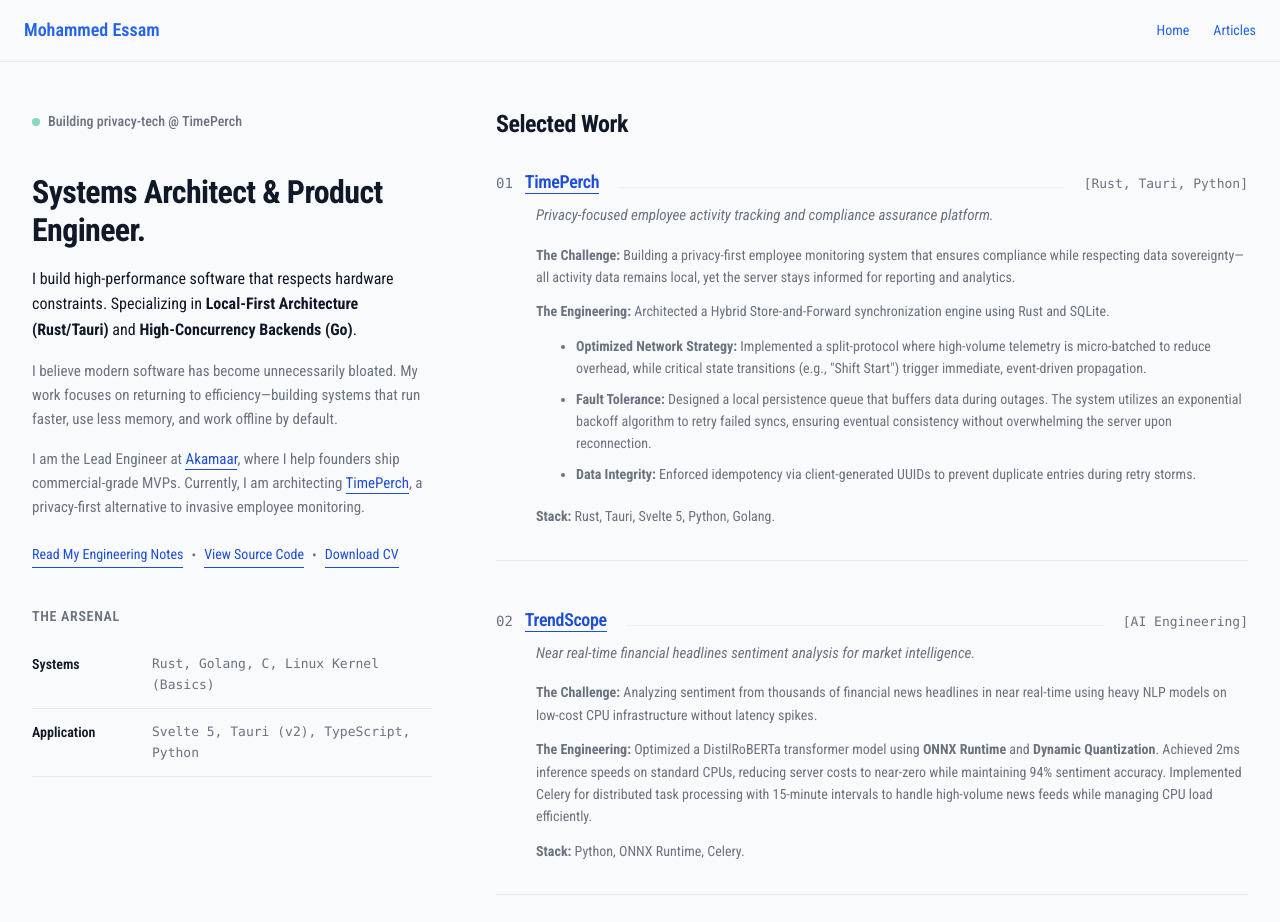
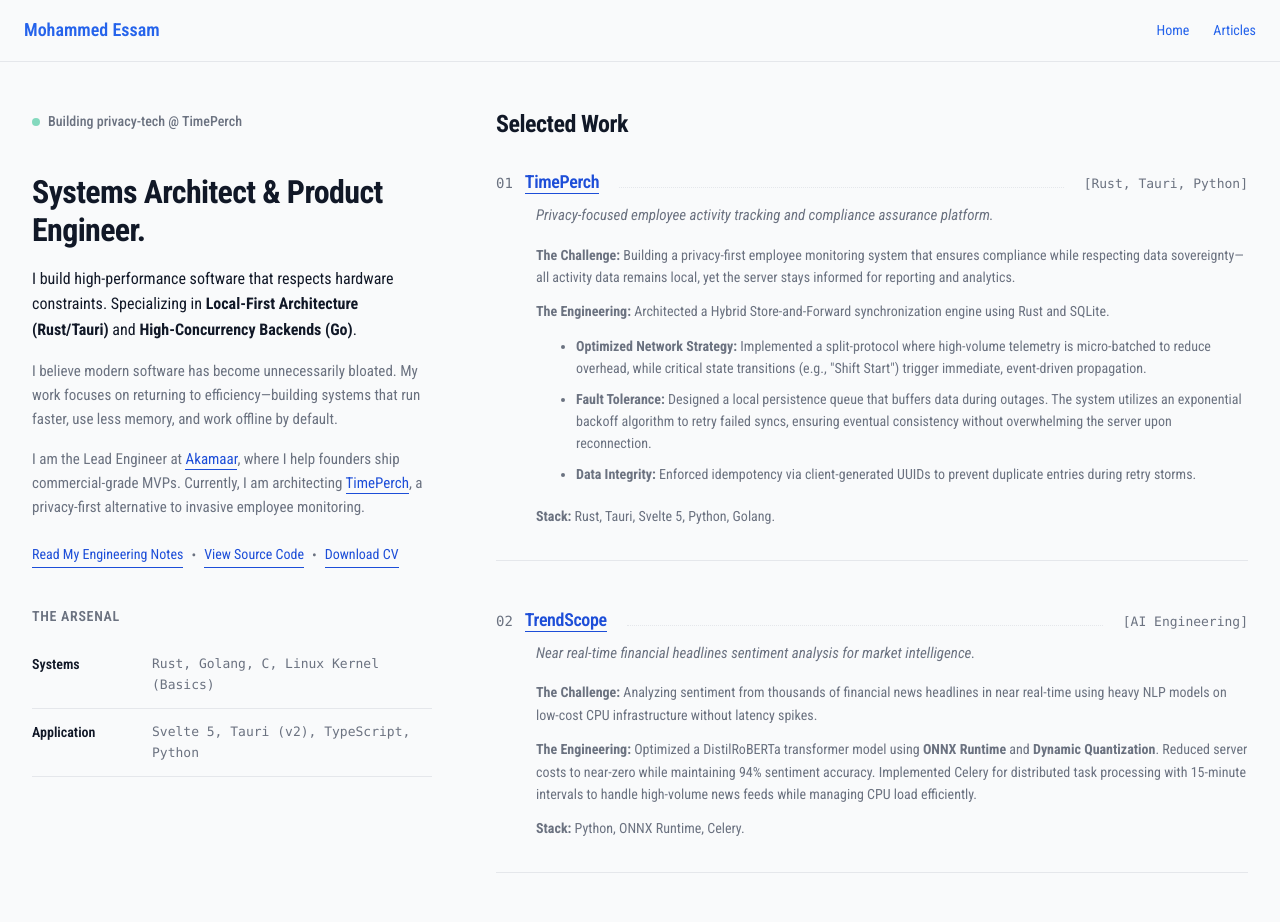
Before and after one commit to MohammedEAbdelAziz/mohammedeabdelaziz.github.com, a SvelteKit app: page / in a window 1280 px wide. Shown: the top 922 px of the page. Built offline with nearby package versions, Linux system fonts and the light colour scheme.

Commit message:
feat: fixed typos

```diff
--- a/src/routes/+page.svelte
+++ b/src/routes/+page.svelte
@@ -162,10 +162,10 @@
 					<p>
 						<strong>The Engineering:</strong> Optimized a DistilRoBERTa transformer model using
 						<strong>ONNX Runtime</strong>
-						and <strong>Dynamic Quantization</strong>. Achieved 2ms inference speeds on standard
-						CPUs, reducing server costs to near-zero while maintaining 94% sentiment accuracy.
-						Implemented Celery for distributed task processing with 15-minute intervals to handle
-						high-volume news feeds while managing CPU load efficiently.
+						and <strong>Dynamic Quantization</strong>. Reduced server costs to near-zero while
+						maintaining 94% sentiment accuracy. Implemented Celery for distributed task processing
+						with 15-minute intervals to handle high-volume news feeds while managing CPU load
+						efficiently.
 					</p>
 					<p><strong>Stack:</strong> Python, ONNX Runtime, Celery.</p>
 				</div>
```
